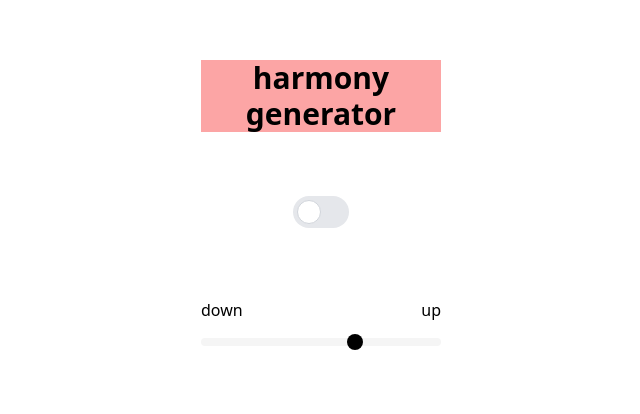
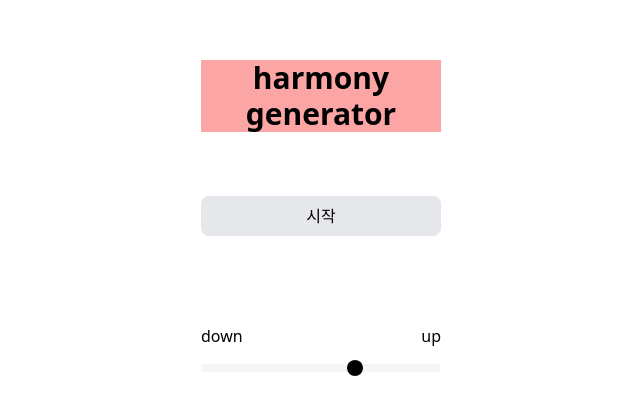
Before and after one commit to yuxincxoi/harmony_generator, a React app: page / in a window 1280 px wide. Shown: the part 148-562 px from the top of the page, without its empty margins (319-959 px from the left). Built offline with nearby package versions, Linux system fonts and the light colour scheme; the HTML template or start-up script is replaced by a standard one.

Commit message:
checkbox 삭제

```diff
--- a/src/AudioProcessor.tsx
+++ b/src/AudioProcessor.tsx
@@ -81,16 +81,12 @@ const AudioProcessor = () => {
   return (
     <>
       <div>
-        <label className="relative inline-flex items-center cursor-pointer mt-16 mx-auto w-60">
-          <input
-            type="checkbox"
-            checked={isProcessing} // 체크박스 상태와 isProcessing 동기화
-            onChange={handleStartStop} // 상태 변경 시 핸들러 호출
-            placeholder="onOff"
-            className="sr-only peer"
-          />
-          <div className="w-14 h-8 bg-gray-200 hover:bg-gray-300 peer-focus:outline-0 peer-focus:ring-transparent rounded-full peer transition-all ease-in-out duration-500 peer-checked:after:translate-x-full peer-checked:after:border-white after:absolute after:top-[3.5px] after:left-[95.5px] after:bg-white after:border-gray-300 after:border after:rounded-full after:h-6 after:w-6 after:transition-all peer-checked:bg-black hover:peer-checked:bg-stone-700 mx-auto"></div>
-        </label>
+        <div
+          className="cursor-pointer mt-16 mx-auto w-60 text-center p-2 bg-gray-200 hover:bg-gray-300 rounded-lg"
+          onClick={handleStartStop}
+        >
+          {isProcessing ? "중단" : "시작"}
+        </div>
         <br />
         <div className="flex justify-between pt-16">
           <p>down</p>
```
